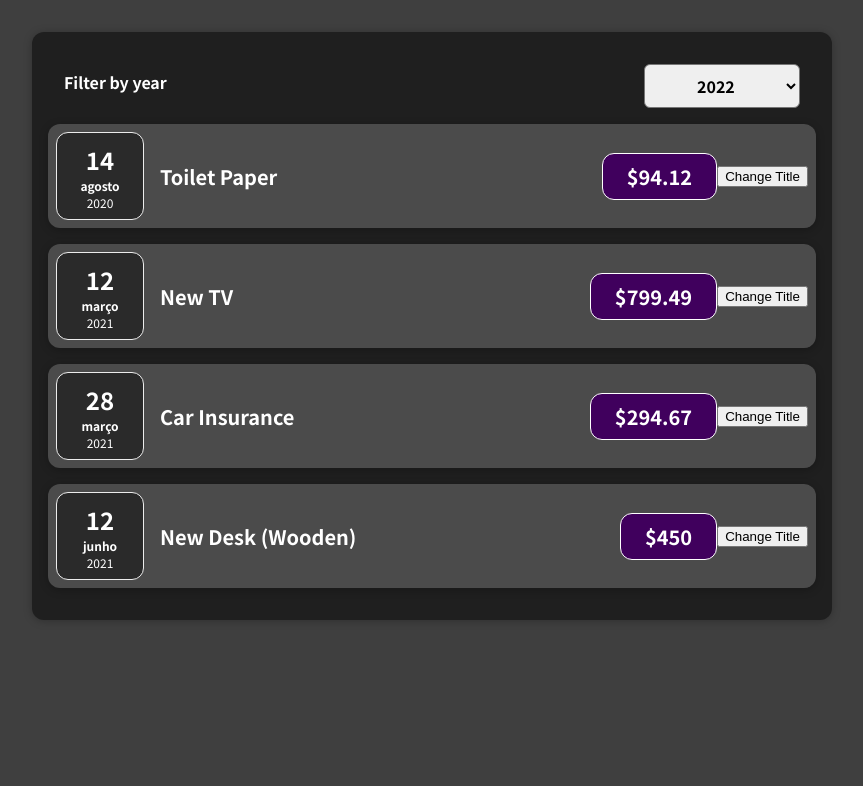
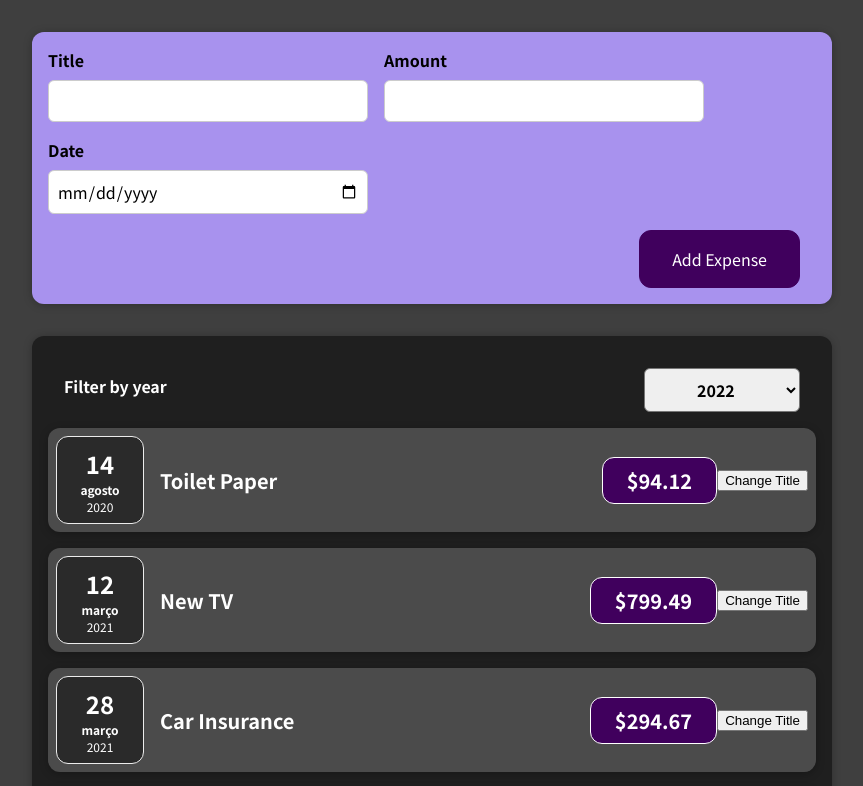
Before and after one commit to Rafarello/Academind_React_Course, a React (Create React App) app in the folder Module1_Basics_Components/class-1-basics/: page / in a window 1280 px wide. Shown: the top 786 px of the page, without its empty margins (208-1071 px from the left). Built offline with nearby package versions, Linux system fonts and the light colour scheme.

Commit message:
Feat: Adicionando em App o estado do filtro do ano

```diff
--- a/Module1_Basics_Components/class-1-basics/src/App.js
+++ b/Module1_Basics_Components/class-1-basics/src/App.js
@@ -1,7 +1,16 @@
-import React from 'react';
+import React, {useState} from 'react';
 import Expenses from './components/Expenses/Expenses';
+import NewExpense from './components/NewExpense/NewExpense';
 
 function App() {
+  const [yearFilter, setYearFilter] = useState('2022');
+
+  const filterYearHandler = ({target}) => {
+    setYearFilter(target.value);
+  };
+
+  console.log(yearFilter);
+
   const expenses = [
     {
       id: 'e1',
@@ -26,10 +35,21 @@ function App() {
     },
   ];
 
+  const addExpenseHandler = (expense) => {
+    console.log('In App.js');
+    console.log(expense);
+  };
+
   return (
     <div>
       <div>
-        <Expenses expensesArray={expenses} />
+        <NewExpense
+          onAddExpense={addExpenseHandler}
+        />
+        <Expenses
+          expensesArray={expenses}
+          onFilterChange={filterYearHandler}
+        />
       </div>
     </div>
   );
```
